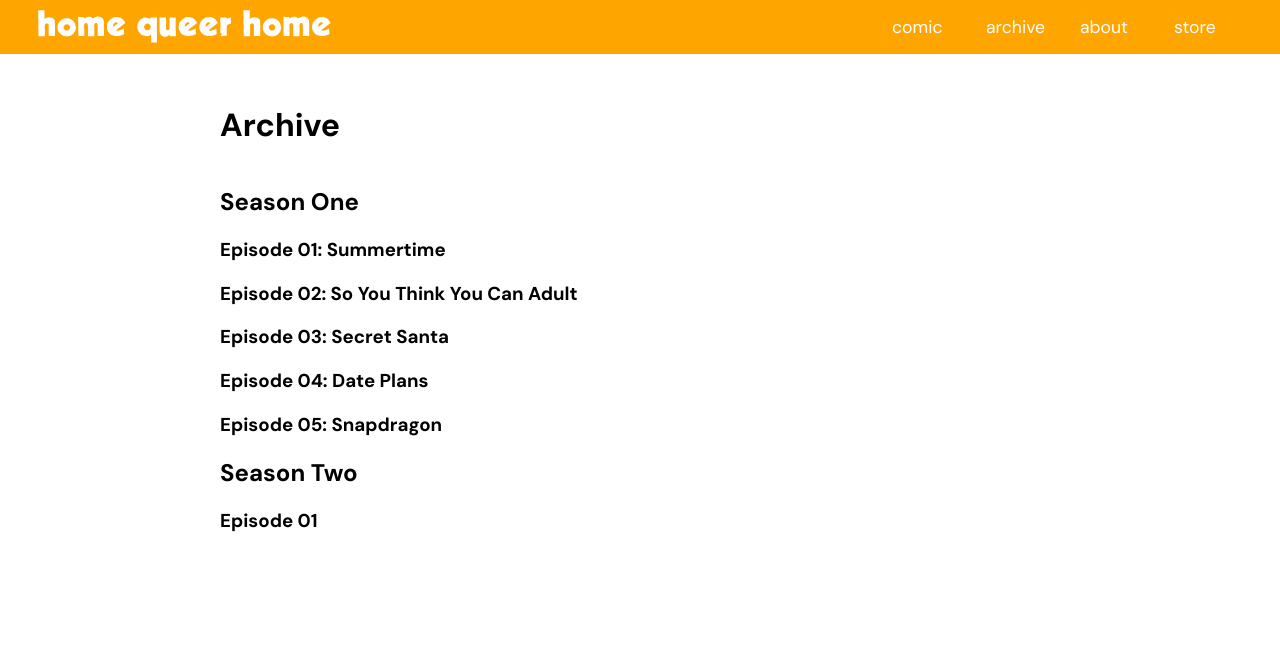
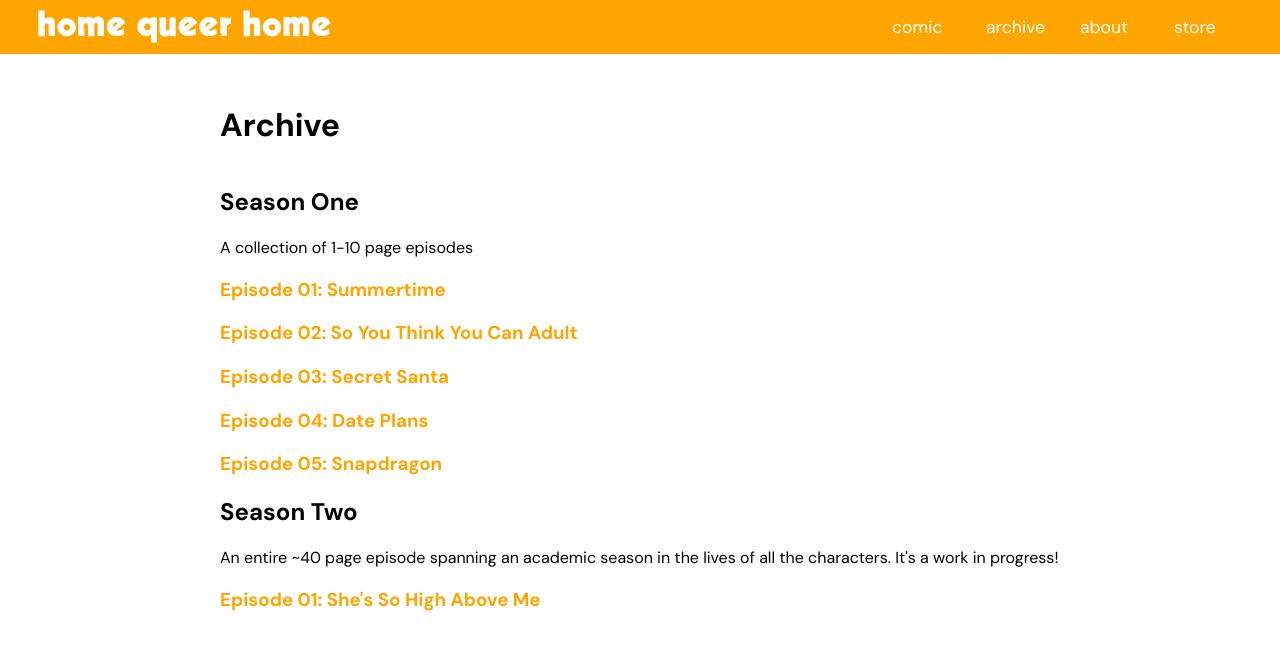
Before and after one commit to smar152/home-queer-home, a Next.js app: page /archive in a window 1280 px wide. Shown: the top 650 px of the page. Built offline with nearby package versions, Linux system fonts and the light colour scheme.

Commit message:
Archive Page now links to episode beginnings, Add Season Description

```diff
--- a/data/comics.js
+++ b/data/comics.js
@@ -1,6 +1,7 @@
 const comics = [
   {
     name: "Season One",
+    description: "A collection of 1-10 page episodes",
     episodes: [
       {
         name: "Episode 01: Summertime",
@@ -1160,9 +1161,11 @@ const comics = [
   },
   {
     name: "Season Two",
+    description:
+      "An entire ~40 page episode spanning an academic season in the lives of all the characters. It's a work in progress!",
     episodes: [
       {
-        name: "Episode 01",
+        name: "Episode 01: She's So High Above Me",
         pages: [
           {
             title: "Season 02 Page 01",
@@ -1332,7 +1335,7 @@ For a more Halloweeny story, check out <a href="https://www.instagram.com/sileno
             blogPost: `
             <div><p>Nothing much to report this week. I painted <a href="http://smarmakescomics.tumblr.com/post/179836016827/when-you-have-enough-time-to-practice-painting" rel="noopener" target="_blank">a couch</a> yesterday. Excited to do more painting!</p>
             <p><a href="https://www.instagram.com/smarmakescomics/" rel="noopener" target="_blank">Instagram</a> | <a href="https://twitter.com/SmarMakesComics" rel="noopener" target="_blank">Twitter</a> | <a href="https://www.facebook.com/smarMakesComics/" rel="noopener" target="_blank">Facebook</a> | <a href="http://smarmakescomics.tumblr.com/" rel="noopener" target="_blank">Tumblr</a> | <a href="https://www.etsy.com/shop/SmarMakesComics" rel="noopener" target="_blank">Etsy Shop</a> | <a href="https://gumroad.com/smar" rel="noopener" target="_blank">Gumroad</a> | <a href="https://www.patreon.com/smar" rel="noopener" target="_blank">Patreon</a></p>
-              `,
+            </div> `,
           },
           {
             title: "Season 02 Page 09",
--- a/pages/archive.js
+++ b/pages/archive.js
@@ -3,19 +3,35 @@ import Layout from "../Components/Layout/Layout";
 import InnerLayout from "../Components/Layout/PageInnerLayout";
 import comics from "../data/comics";
 import Head from "next/head";
+import Link from "next/link";
 
 const StEpisodes = styled("div")`
   // background-color: #fabdad;
 `;
 
+const StLink = styled(Link)`
+  color: orange;
+  text-decoration: none;
+`;
+
 const content = (
   <div>
     <StEpisodes>
-      {comics.map((season, index) => (
+      {comics.map((season, seasonIndex) => (
         <div>
-          <h2 key={index}>{season.name}</h2>
-          {season.episodes.map((episode, index) => (
-            <h3 key={index}>{episode.name}</h3>
+          <h2 key={seasonIndex}>{season.name}</h2>
+          <p>{season.description}</p>
+          {season.episodes.map((episode, episodeIndex) => (
+            <div key={episodeIndex}>
+              <StLink
+                href={`/season/${seasonIndex + 1}/episode/${
+                  episodeIndex + 1
+                }/page/${1}`}
+              >
+                <h3>{episode.name}</h3>
+              </StLink>
+              {/*<p>Description</p>*/}
+            </div>
           ))}
         </div>
       ))}
```
